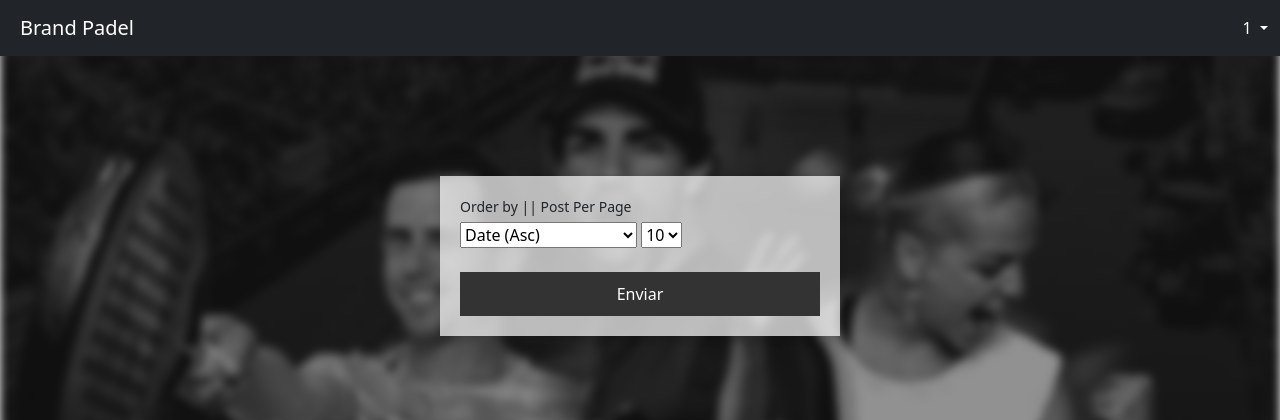
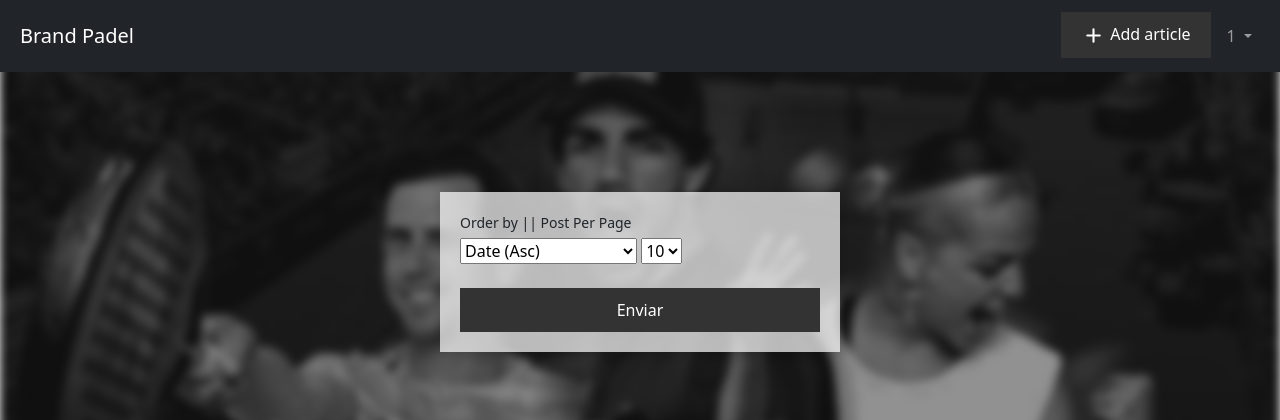
Before and after one commit to dromero4/PR4, a PHP site: page /Servidor/index.php in a window 1280 px wide. Shown: the top 420 px of the page. Run offline with PHP 8.4, Linux system fonts and the light colour scheme; the visitor is signed in with stand-in values (Sample User, id 1); data comes from the database, SQL or seed files in the repository; data that the repository does not hold is empty; some libraries are stand-ins or nearby versions.

Commit message:
`Refactor navbar and users.php to add new functionality and improve layout`

```diff
--- a/css/styles.css
+++ b/css/styles.css
@@ -225,6 +225,7 @@ form input[type="disabled"]{
     flex-wrap: wrap;
     gap: 20px;
     justify-content: center;
+    margin-top: 20px;
 }
 
 .card {
--- a/vista/navbar.view.php
+++ b/vista/navbar.view.php
@@ -26,7 +26,14 @@ if(isset($_SESSION['usuari'])){
 <nav class="navbar navbar-expand-sm bg-dark navbar-dark" id="navbar">
     <div class="container-fluid">
         <a class="navbar-brand ms-2" href='<?= $vistaDir?>/../index.php'>Brand Padel</a>
+        <div class="collapse navbar-collapse">
+            <ul class="navbar-nav ms-auto">
                 <?php if(isset($_SESSION['usuari']) && !$admin): ?>
+                    <a href="<?= $vistaDir?>/insertar.php">
+                            <button class="botones mt-1" type="button">
+                            <img src="<?= $vistaDir?>/../imagenes/icones/plus-svgrepo-com.svg" id="menu" style="width: 25px"> Add article
+                        </button>
+                        </a>
                     <li class="nav-link dropdown" id="drpdwn">
                         <a class="nav-link dropdown-toggle" role="button" data-bs-toggle="dropdown">
                             <?= $_SESSION['correu'] ?>
@@ -38,6 +45,11 @@ if(isset($_SESSION['usuari'])){
                         </ul>
                     </li>
                 <?php elseif(isset($_SESSION['usuari']) && $admin): ?>
+                        <a href="<?= $vistaDir?>/insertar.php">
+                            <button class="botones mt-1" type="button">
+                            <img src="<?= $vistaDir?>/../imagenes/icones/plus-svgrepo-com.svg" id="menu" style="width: 25px"> Add article
+                        </button>
+                        </a>
                     <li class="nav-link dropdown" id="drpdwn">
                         <a class="nav-link dropdown-toggle" role="button" data-bs-toggle="dropdown">
                             <?= $_SESSION['correu'].': Admin' ?>
@@ -49,17 +61,19 @@ if(isset($_SESSION['usuari'])){
                             <li><a class="dropdown-item text-white" href="<?= $vistaDir?>/../controlador/logout.php">Logout</a></li>
                         </ul>
                     </li>
-<?php else:?>
+                <?php else: ?>
                     <li class="nav-link dropdown" id="drpdwn">
                         <a class="nav-link dropdown-toggle" role="button" data-bs-toggle="dropdown">
                             Menu
                         </a>
                         <ul class="dropdown-menu dropdown-menu-end bg-dark">
                             <li><a class="dropdown-item text-white" href="<?= $vistaDir?>/login.php">Login</a></li>
-            <li><a class="dropdown-item text-white" href="<?= $vistaDir?>/register.php">Register</a></li>
+                            <li><a class="dropdown-item text-white" href="<?= $vistaDir?>/signup.php">Register</a></li>
                         </ul>
                     </li>
                 <?php endif; ?>
+            </ul>
+        </div>
     </div>
 </nav>
 
--- a/vista/users.php
+++ b/vista/users.php
@@ -14,8 +14,10 @@ $usuarios = mostrarDadesUsuaris($connexio);
     <meta charset="UTF-8">
     <meta name="viewport" content="width=device-width, initial-scale=1.0">
     <title>Usuaris</title>
+
     <link href="https://cdn.jsdelivr.net/npm/bootstrap@5.3.3/dist/css/bootstrap.min.css" rel="stylesheet">
-    <script src="https://cdn.jsdelivr.net/npm/bootstrap@5.3.3/dist/js/bootstrap.bundle.min.js"></script>
+    <script src="https://code.jquery.com/jquery-3.5.1.slim.min.js" integrity="sha384-DfXdz2htPH0lsSSs5nCTpuj/zy4C+OGpamoFVy38MVBnE+IbbVYUew+OrCXaRkfj" crossorigin="anonymous"></script>
+    <script src="https://cdn.jsdelivr.net/npm/bootstrap@4.5.3/dist/js/bootstrap.bundle.min.js" integrity="sha384-ho+j7jyWK8fNQe+A12Hb8AhRq26LrZ/JpcUGGOn+Y7RsweNrtN/tE3MoK7ZeZDyx" crossorigin="anonymous"></script>
     <link rel="stylesheet" href="../css/styles.css">
 </head>
 <body>
```
Also changed, not shown: imagenes/icones/plus-svgrepo-com.svg (added). Lines whose indentation alone changed are shown as unchanged.
